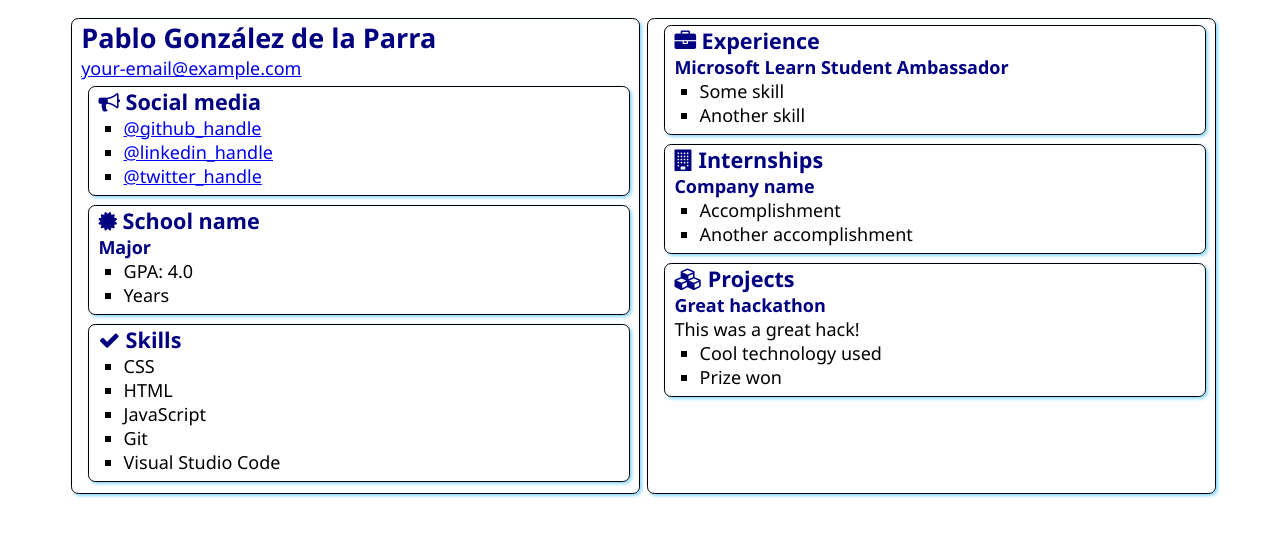
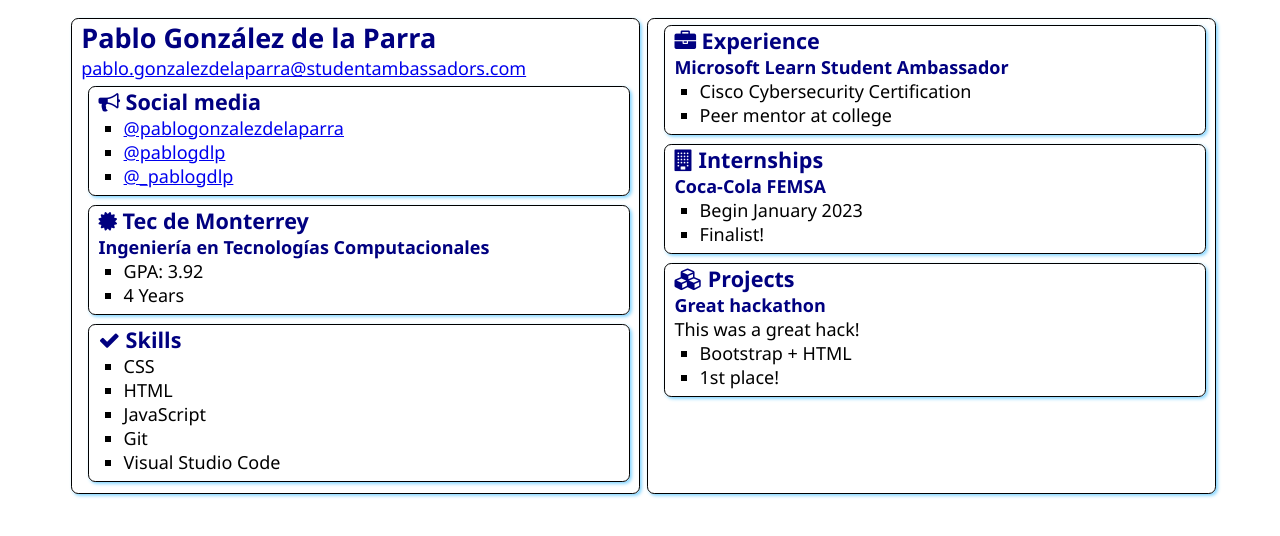
Before and after one commit to pablogonzalezdelaparra/SATechnicalOnboarding, a plain HTML site: page src/index.html in a window 1280 px wide. Drawn offline with Linux system fonts and the light colour scheme.

Commit message:
Update index.html

```diff
--- a/src/index.html
+++ b/src/index.html
@@ -13,7 +13,7 @@
     <main>
         <article class="box">
             <h1>Pablo González de la Parra</h1>
-            <div><a href="mailto:your.email@example.com">your-email@example.com</a></div>
+            <div><a href="mailto:pablo.gonzalezdelaparra@studentambassadors.com">pablo.gonzalezdelaparra@studentambassadors.com</a></div>
 
             <section class="box">
                 <h2>
@@ -21,9 +21,9 @@
                     Social media
                 </h2>
                 <ul>
-                    <li><a href="https://github.com/<handle>">@github_handle</a></li>
-                    <li><a href="https://linkedin.com/in/<handle>">@linkedin_handle</a></li>
-                    <li><a href="https://twitter.com/<handle>">@twitter_handle</a></li>
+                    <li><a href="https://github.com/pablogonzalezdelaparra">@pablogonzalezdelaparra</a></li>
+                    <li><a href="https://www.linkedin.com/in/pablogdlp/">@pablogdlp</a></li>
+                    <li><a href="https://twitter.com/_pablogdlp">@_pablogdlp</a></li>
                 </ul>
             </section>
 
@@ -31,12 +31,12 @@
                 <div class="education">
                     <h2>
                         <i class="fa fa-certificate" aria-hidden="true"></i>
-                        School name
+                        Tec de Monterrey
                     </h2>
-                    <h3>Major</h3>
+                    <h3>Ingeniería en Tecnologías Computacionales</h3>
                     <ul>
-                        <li>GPA: 4.0</li>
-                        <li>Years</li>
+                        <li>GPA: 3.92</li>
+                        <li>4 Years</li>
                     </ul>
                 </div>
             </section>
@@ -63,8 +63,8 @@
                 </h2>
                 <h3>Microsoft Learn Student Ambassador</h3>
                 <ul>
-                    <li>Some skill</li>
-                    <li>Another skill</li>
+                    <li>Cisco Cybersecurity Certification</li>
+                    <li>Peer mentor at college</li>
                 </ul>
             </section>
             <section class="box">
@@ -73,10 +73,10 @@
                     Internships
                 </h2>
 
-                <h3>Company name</h3>
+                <h3>Coca-Cola FEMSA</h3>
                 <ul>
-                    <li>Accomplishment</li>
-                    <li>Another accomplishment</li>
+                    <li>Begin January 2023</li>
+                    <li>Finalist!</li>
                 </ul>
             </section>
             <section class="box">
@@ -88,8 +88,8 @@
                 <h3>Great hackathon</h3>
                 <div>This was a great hack!</div>
                 <ul>
-                    <li>Cool technology used</li>
-                    <li>Prize won</li>
+                    <li>Bootstrap + HTML</li>
+                    <li>1st place!</li>
                 </ul>
             </section>
         </article>
```
